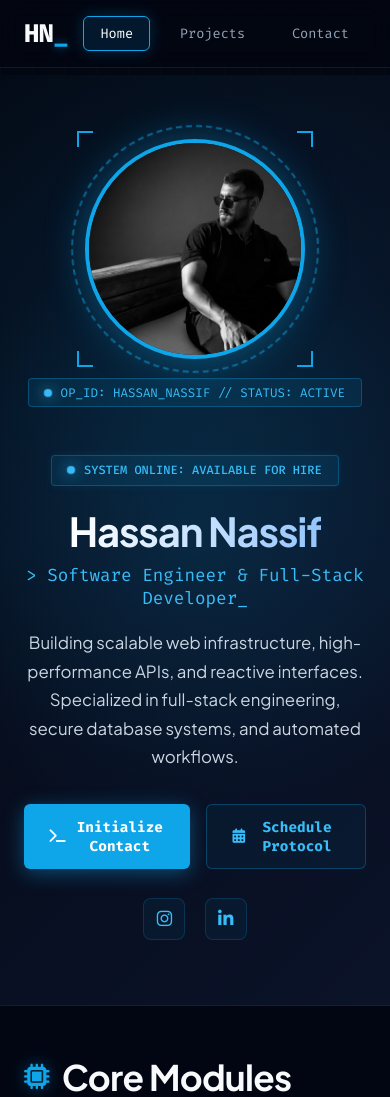
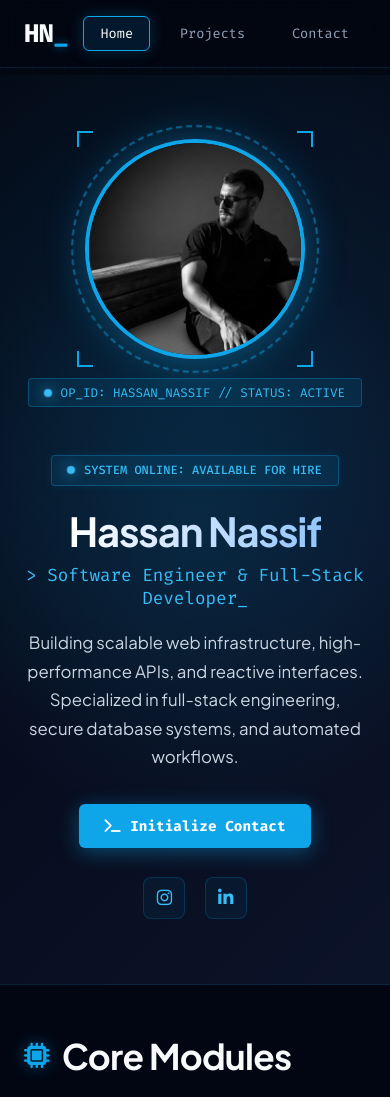
Before and after one commit to HassanNassif1/portfolio, a React (Vite) app in the folder vite-project/: page / in a window 390 px wide. Shown: the top 1097 px of the page. Built offline with nearby package versions, Linux system fonts and the light colour scheme.

Commit message:
Update contact info: phone number and LinkedIn URL, center Transmission Hub

```diff
--- a/vite-project/src/App.jsx
+++ b/vite-project/src/App.jsx
@@ -178,9 +178,7 @@ const App = () => {
                 <a href="mailto:hassannassif.lb@gmail.com" className="btn btn-primary">
                   <i className="fas fa-terminal"></i> Initialize Contact
                 </a>
-                <button onClick={() => scrollToSection('contact')} className="btn btn-outline">
-                  <i className="fas fa-calendar-alt"></i> Schedule Protocol
-                </button>
+
               </div>
               <div className="social-links">
                 <a href="https://www.instagram.com/hassan_nassiff?igsh=MWZvdmdtdWUxbWdwcg%3D%3D&utm_source=qr" target="_blank" rel="noopener noreferrer" className="social-icon">
```
